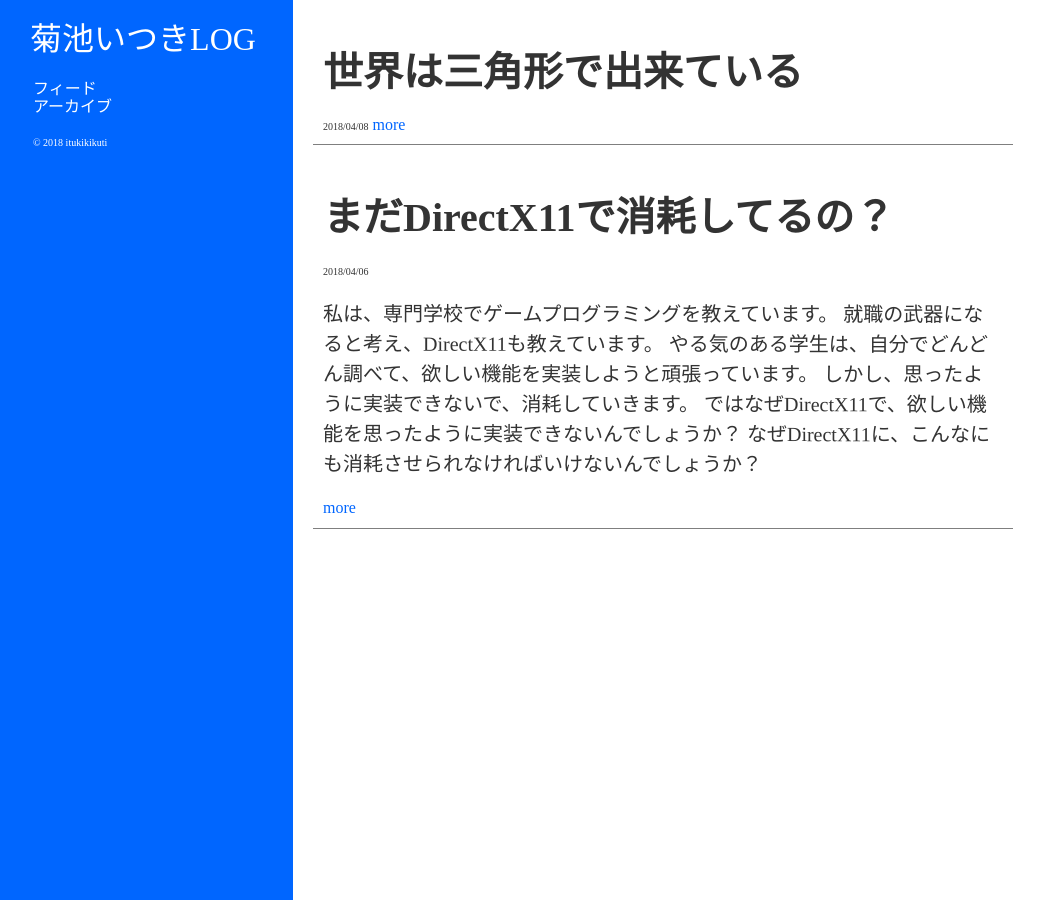
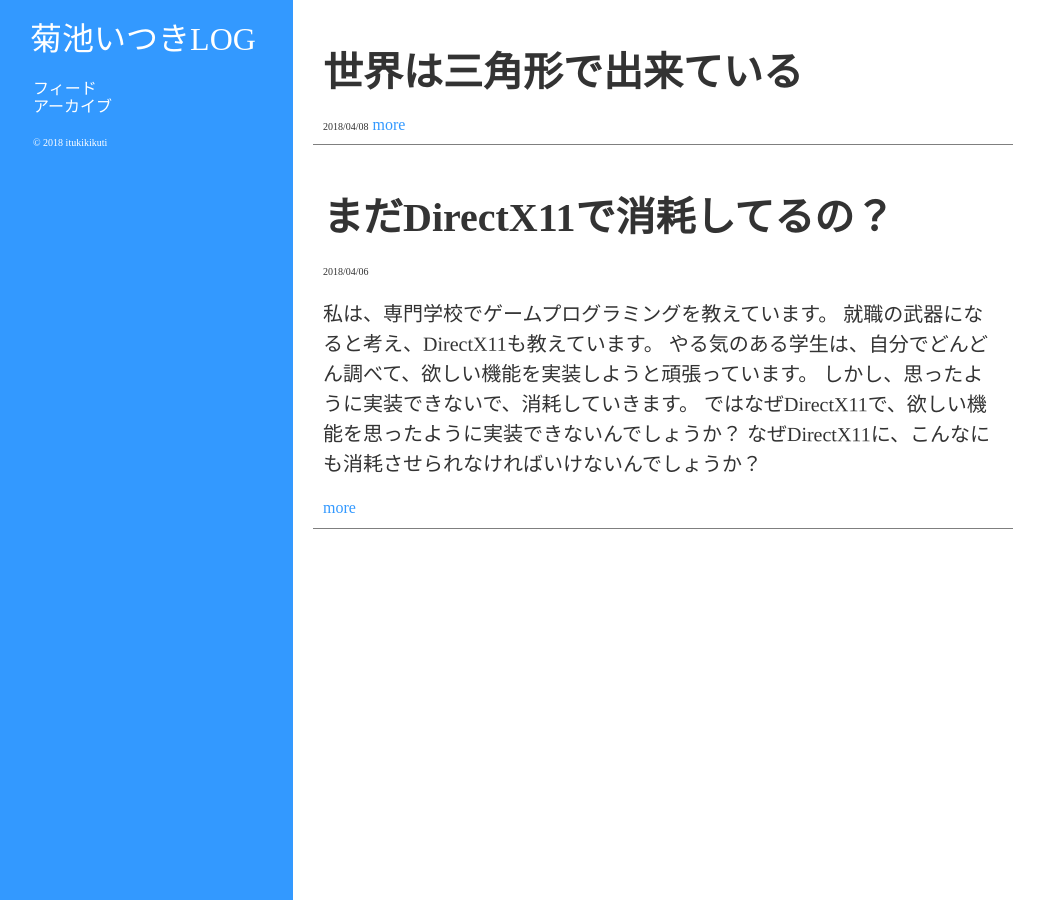
Before and after one commit to itukikikuti/windblow.net, a Jekyll site: the page built from index.html, in a window 1280 px wide. Shown: the whole page, without its empty margins (7-1051 px from the left). Built offline with Jekyll 4.4.1, drawn with Linux system fonts in a browser that asks for light colours; some web fonts are replaced; the list of posts is cut into pages by our own code.

Commit message:
Update _config.yml

```diff
--- a/_config.yml
+++ b/_config.yml
@@ -1,3 +1,3 @@
 title: "菊池いつきLOG"
-color: "#0066FF"
+color: "#39F"
 paginate: 10
```
